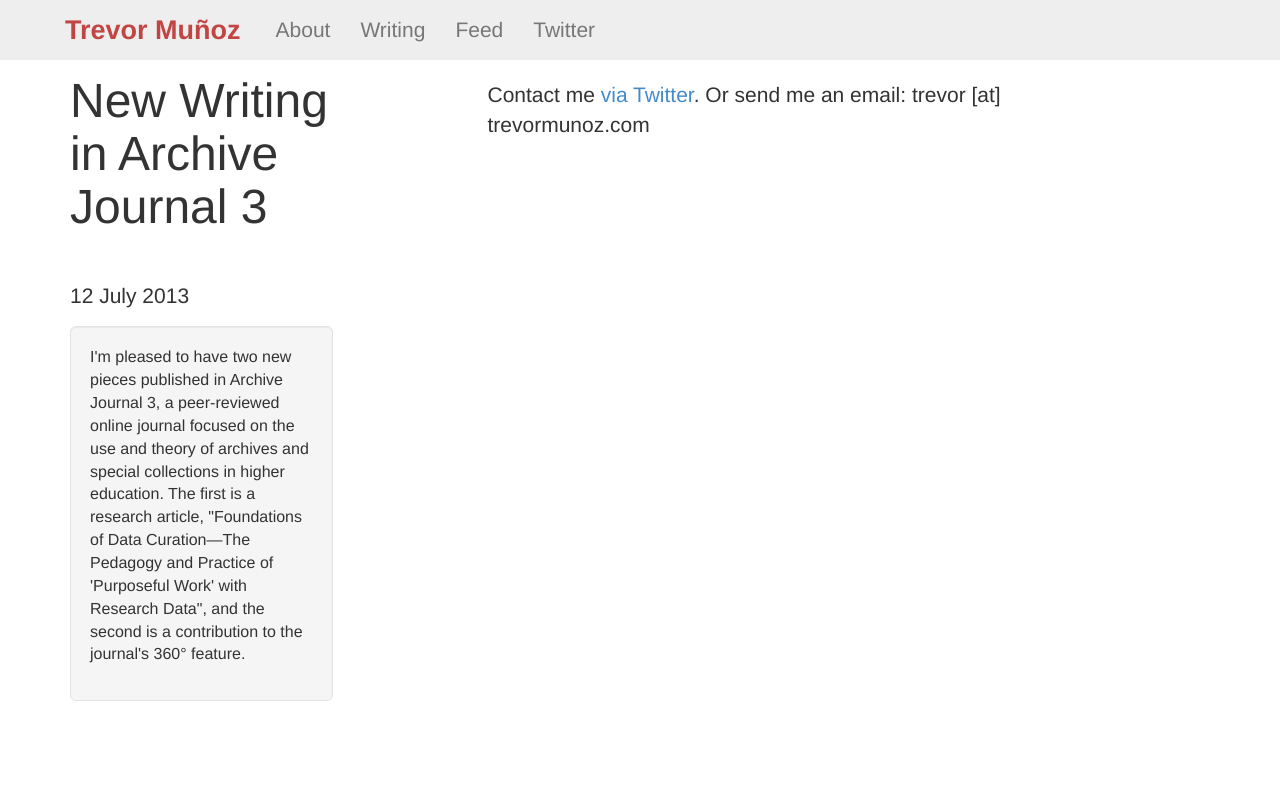
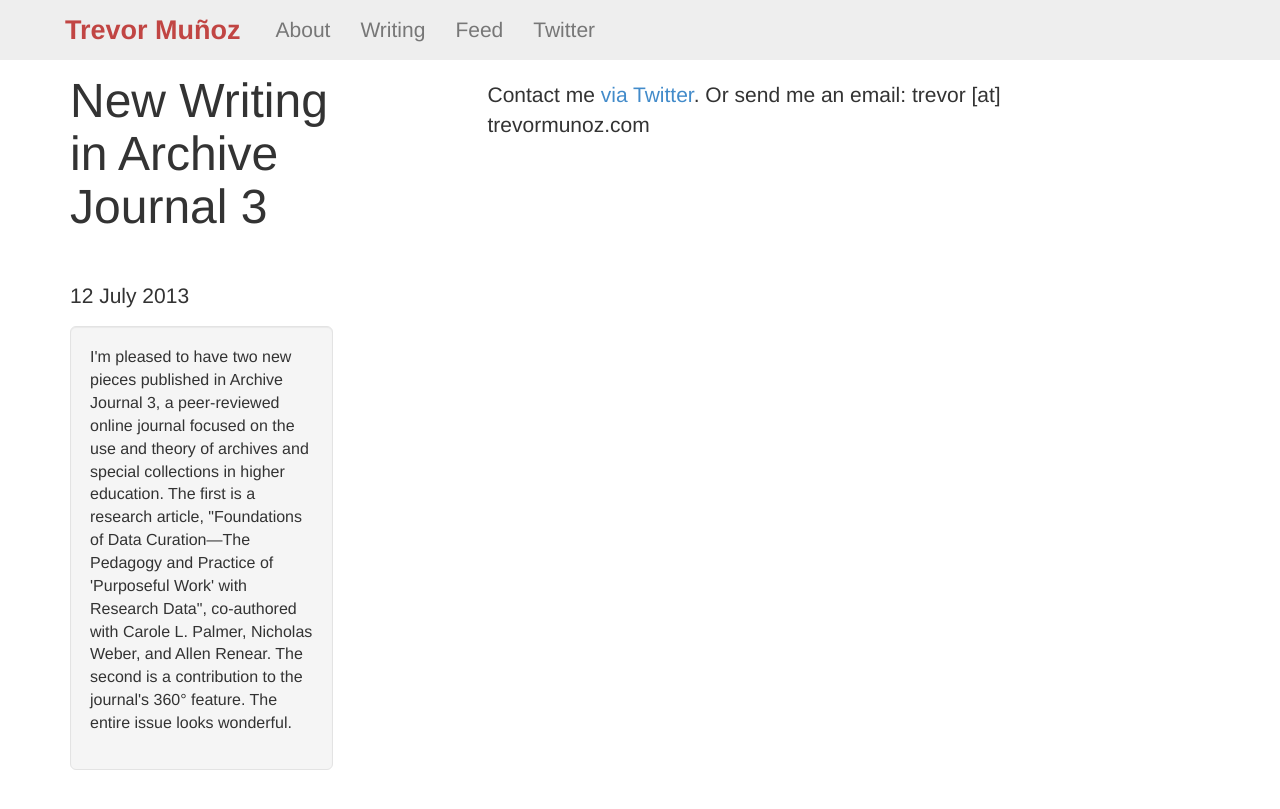
Before and after one commit to trevormunoz/calling-card, a Jekyll site: the page built from notebook/_posts/2013-07-12-new-writing-in-archive-journal-3.md, in a window 1280 px wide. Shown: the top 809 px of the page. Built offline with Jekyll 4.4.1, drawn with Linux system fonts in a browser that asks for light colours; nearby versions of some CDN libraries; library files that are not in the unit come from our copies; Markdown is read by kramdown in place of the engine named in the settings.

Commit message:
Adding info about co-authors

```diff
--- a/notebook/_posts/2013-07-12-new-writing-in-archive-journal-3.md
+++ b/notebook/_posts/2013-07-12-new-writing-in-archive-journal-3.md
@@ -2,5 +2,5 @@
 title: New Writing in Archive Journal 3
 layout: entry
 external_url: http://www.archivejournal.net/issue/3/
-lede: I'm pleased to have two new pieces published in Archive Journal 3, a peer-reviewed online journal focused on the use and theory of archives and special collections in higher education. The first is a research article, "Foundations of Data Curation—The Pedagogy and Practice of 'Purposeful Work' with Research Data", and the second is a contribution to the journal's 360&deg; feature.
+lede: I'm pleased to have two new pieces published in Archive Journal 3, a peer-reviewed online journal focused on the use and theory of archives and special collections in higher education. The first is a research article, "Foundations of Data Curation—The Pedagogy and Practice of 'Purposeful Work' with Research Data", co-authored with Carole L. Palmer, Nicholas Weber, and Allen Renear. The second is a contribution to the journal's 360&deg; feature. The entire issue looks wonderful.
 ---
```
